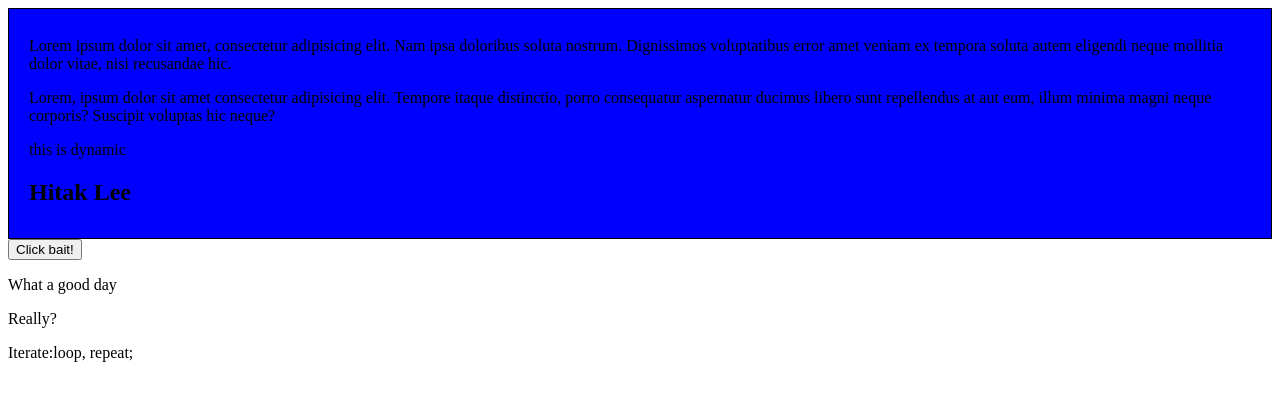
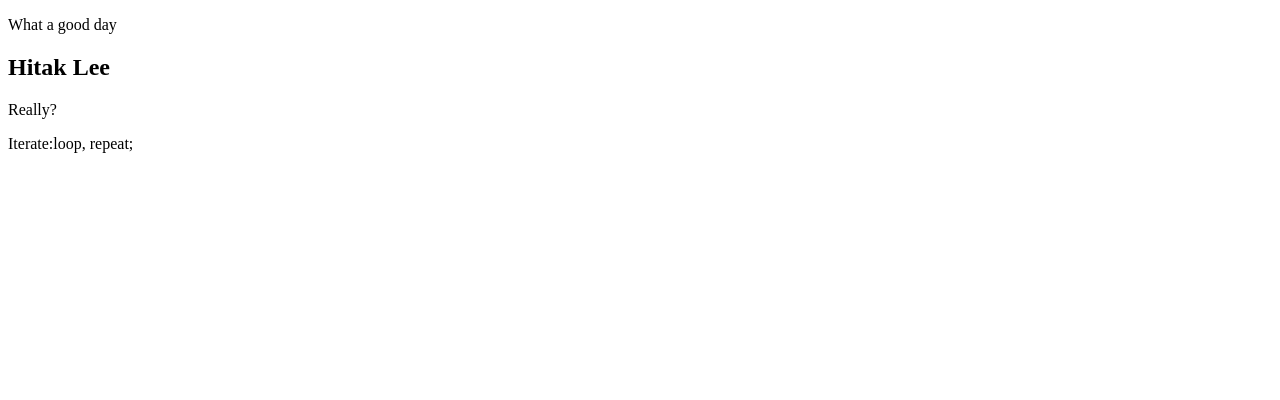
Before and after one commit to HenryHitak/200622practice, a plain HTML site: page index.html in a window 1280 px wide. Drawn offline with Linux system fonts and the light colour scheme.

Commit message:
myName in the middle of the text

```diff
--- a/index.html
+++ b/index.html
@@ -22,7 +22,7 @@
     </style>
 </head>
 <body>
-    <div class="box" id="first">
+    <!-- <div class="box" id="first">
         <p>
             Lorem ipsum dolor sit amet, consectetur adipisicing elit. Nam ipsa doloribus soluta nostrum. Dignissimos voluptatibus error amet veniam ex tempora soluta autem eligendi neque mollitia dolor vitae, nisi recusandae hic.
         </p>
@@ -31,11 +31,14 @@
         </p>
     </div>
     <button type="button" onclick="display();">Click bait!</button>
-    <div>
+    <div id="div1">
+        <h2 id="title">I'm just a title.</h2>
+    </div> -->
+    <div id="practice">
         <p>
             What a good day
         </p>
-        <p>
+        <p id="secondP">
             Really?
         </p>
         <p>
@@ -44,30 +47,44 @@
     </div>
 </body>
 <script>
-    console.log(document.querySelector("p"));
-    console.log(document.querySelectorAll("p"));
+    // const p2 = document.createElement("p");
+    // const p2InnerText= document.createTextNode("I'm just some dummy text");
+    // p2.appendChild(p2InnerText);
+    // const h2 = document.querySelector("#div1>h2");
+    // const divparent = document.getElementById("div1");
+    // divparent.appendChild(p2);
+    // divparent.insertBefore(p2, h2);
+    const myName = document.createElement("h2");
+    const myNameText = document.createTextNode("Hitak Lee");
+    myName.appendChild(myNameText);
+    const divparent = document.getElementById("practice");
+    const lastP = document.getElementById("secondP");
+    divparent.insertBefore(myName,lastP);
+    // console.log(document.querySelector("p"));
+    // console.log(document.querySelectorAll("p"));
     // console.log("p")[2].innerText = "Hey I'm JS"
-    let node = document.querySelector("body div");
-    node.className="redish";
-    node.classList.add("box");
+    // let node = document.querySelector("body div");
+    // node.className="redish";
+    // node.classList.add("box");
     // node.classList.remove("redish");
-    node.classList.replace("redish", "blueish");
-    function display() {
-        node.classList.toggle("hide");
-    }
-    var text = document.createTextNode("this is dynamic");
-    var p = document.createElement("p");
-    var first = document.getElementById("first");
-    first.appendChild(p);
-    p.appendChild(text);
-    var firstName = document.createTextNode("Hitak");
-    var lastName = document.createTextNode("Lee");
-    var space = document.createTextNode(" ");
-    var h2 = document.createElement("h2");
-    var first = document.getElementById("first");
-    first.appendChild(h2);
-    h2.append(firstName,space, lastName);
+    // node.classList.replace("redish", "blueish");
+    // function display() {
+    //     node.classList.toggle("hide");
+    // }
+    // var text = document.createTextNode("this is dynamic");
+    // var p = document.createElement("p");
+    // var first = document.getElementById("first");
+    // first.appendChild(p);
+    // p.appendChild(text);
+    // var firstName = document.createTextNode("Hitak");
+    // var lastName = document.createTextNode("Lee");
+    // var space = document.createTextNode(" ");
+    // // var h2 = document.createElement("h2");
+    // var first = document.getElementById("first");
+    // first.appendChild(h2);
+    // h2.append(firstName,space, lastName);
     // h2.appendChild(lastName);
+
     console.log("node");
     // queryselectorall - Array
     // querySelector - line
```
Also changed, not shown: 200622.txt, 1 other file.
